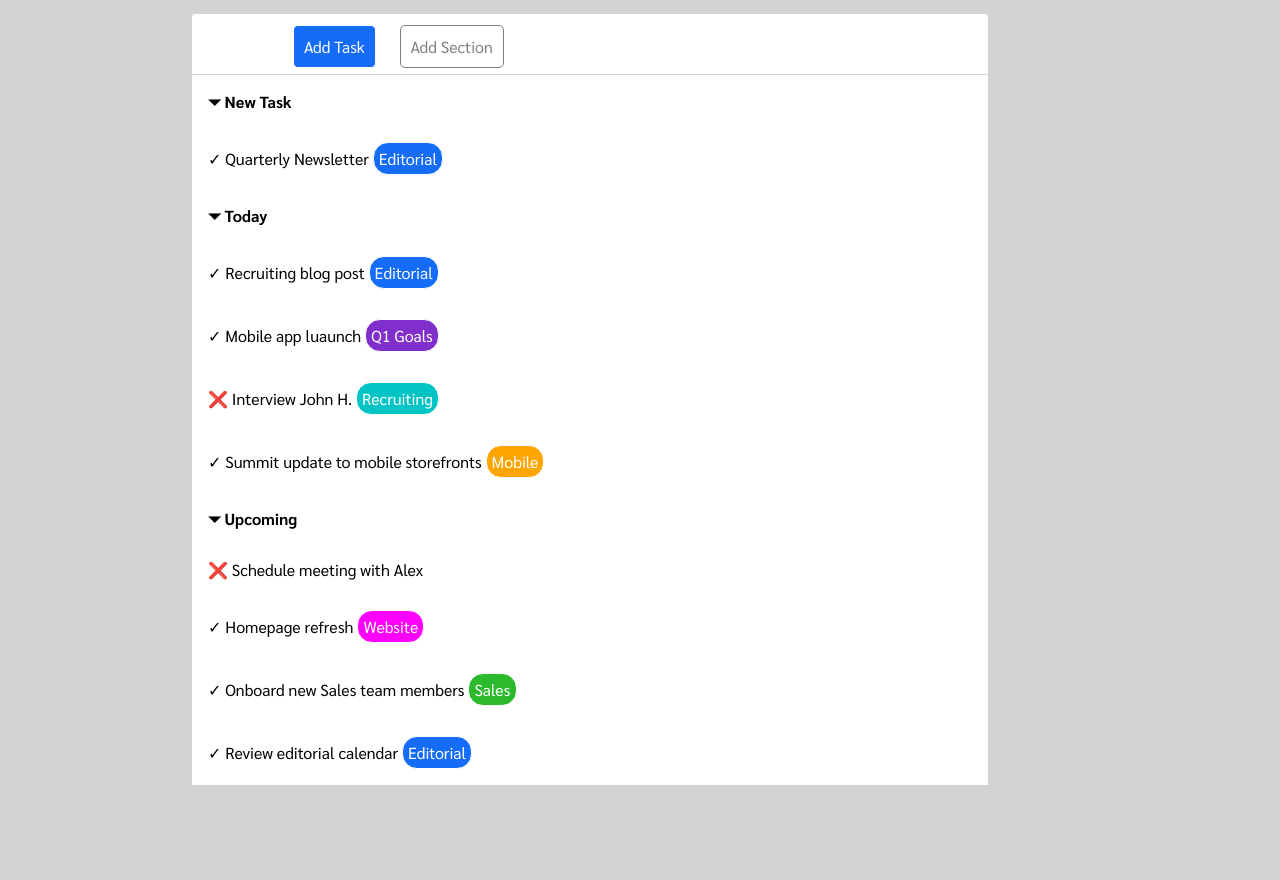
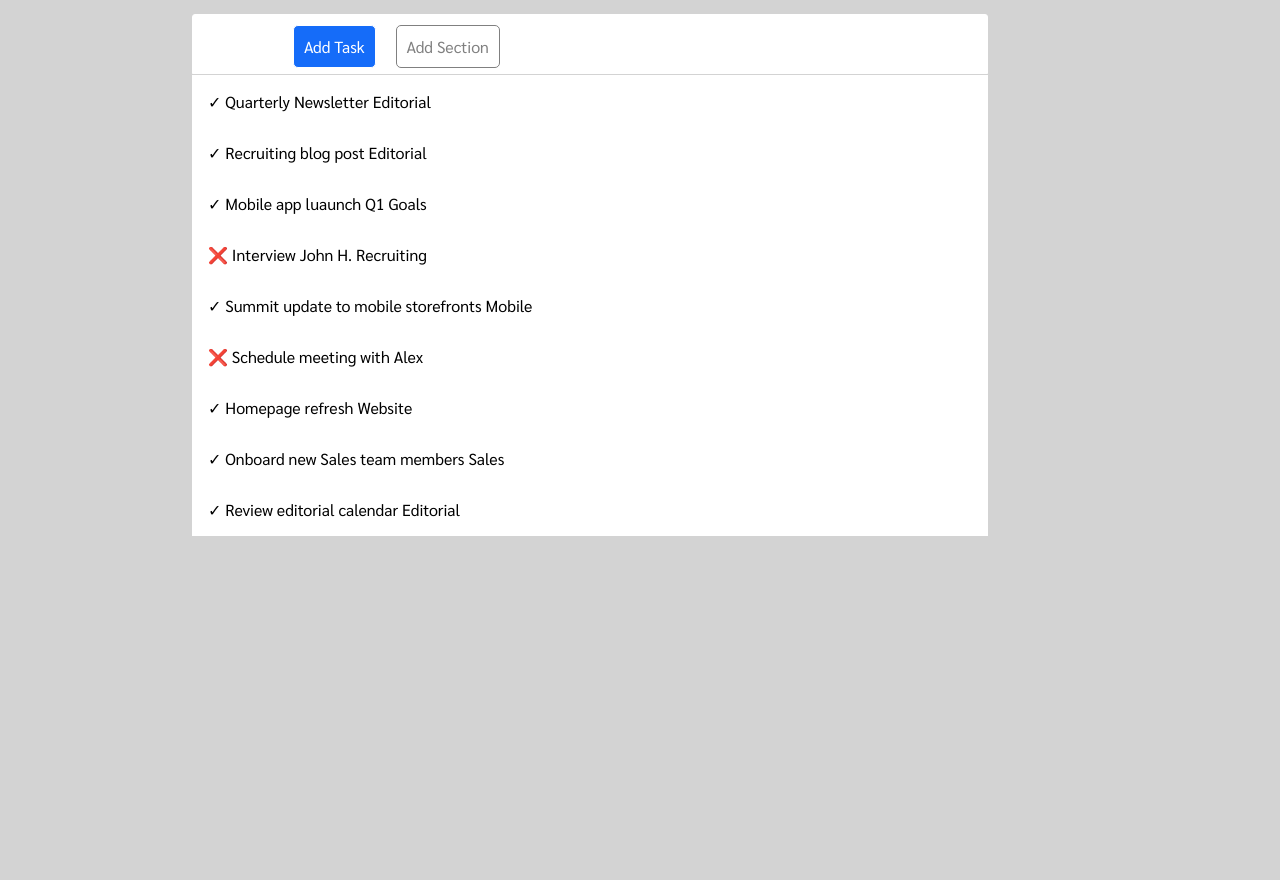
Before and after one commit to antoniozacca/html-css-toboolist, a plain HTML site: page index.html in a window 1280 px wide. Shown: the part 66-946 px from the top of the page. Drawn offline with nearby package versions, Linux system fonts and the light colour scheme.

Commit message:
finish milestone 1

```diff
--- a/index.html
+++ b/index.html
@@ -10,6 +10,8 @@
 <link href="https://fonts.googleapis.com/css2?family=Sarabun:ital,wght@0,100;0,200;0,300;0,400;0,500;0,600;0,700;0,800;1,100;1,200;1,300;1,400;1,500;1,600;1,700;1,800&display=swap" rel="stylesheet">
 </head>
 <body>
+    <div id="app">
+
         <header>
             <img src="./img/Logo.png" alt="logo">
             <h1>Toboolist</h1>
@@ -22,26 +24,17 @@
                 </div>
                 <div class="container2">
                     <ul>
-                    <li><strong class="li-title">&#9207 New Task</strong></li>
-                    <li>&check; Quarterly Newsletter <span class="color-blue">Editorial</span></li>
-                </ul>
-                <ul>
-                    <li><strong class="li-title">&#9207 Today</strong></li>
-                    <li>&check; Recruiting blog post <span class="color-blue">Editorial</span></li>
-                    <li>&check; Mobile app luaunch <span class="color-purple">Q1 Goals</span></li>
-                    <li>&#10060 Interview John H. <span class="color-lightgreen">Recruiting</span></li>
-                    <li>&check; Summit update to mobile storefronts <span class="color-orange">Mobile</span></li>
-                </ul>
-                <ul>
-                    <li><strong class="li-title">&#9207 Upcoming</strong></li>
-                    <li>&#10060 Schedule meeting with Alex</li>
-                    <li>&check; Homepage refresh <span class="color-fuxia">Website</span></li>
-                    <li>&check; Onboard new Sales team members <span class="color-green">Sales</span></li>
-                    <li>&check; Review editorial calendar <span class="color-blue">Editorial</span></li>
+                        <li  v-for="(dati, index) in todo" :key="index">
+                            <span v-if="dati.done === true">&check;</span>
+                            <span v-else="dati.done === false">&#10060</span>
+                             {{ dati.text }} {{ dati.fonte }}</li>
                     </ul>
                 </div>
             </div>
 
         </main>
+    </div>
+    <script src="https://unpkg.com/vue@3/dist/vue.global.js"></script>
+    <script src="./js/main.js"></script>
 </body>
 </html>
--- /dev/null
+++ b/js/main.js
@@ -0,0 +1,64 @@
+const { createApp } = Vue;
+createApp({
+    data() {
+        return {
+            todo: [
+                {
+                   text:  "Quarterly Newsletter",
+                   done: true,
+                   fonte: "Editorial"
+                },
+                {
+                    text:  "Recruiting blog post",
+                    done: true,
+                    fonte: "Editorial"
+                 },
+                 {
+                    text:  "Mobile app luaunch",
+                    done: true,
+                    fonte: "Q1 Goals"
+                 },
+                 {
+                    text:  "Interview John H.",
+                    done: false,
+                    fonte: "Recruiting"
+                 },
+                 {
+                    text:  "Summit update to mobile storefronts",
+                    done: true,
+                    fonte: "Mobile"
+                 },
+                 {
+                    text:  "Schedule meeting with Alex",
+                    done: false,
+                 },
+                 {
+                    text:  "Homepage refresh",
+                    done: true,
+                    fonte: "Website"
+                 },
+                 {
+                    text:  "Onboard new Sales team members",
+                    done: true,
+                    fonte: "Sales"
+                 },
+                 {
+                    text:  "Review editorial calendar",
+                    done: true,
+                    fonte: "Editorial"
+                 },
+            ],
+            selectedIndex: 0
+        };
+    },
+    methods: {
+        select(index){
+            this.selectedIndex = index;
+        },
+        addClass(dati){
+            return {
+
+            }
+        }
+    }
+}).mount("#app");
```
Lines whose indentation alone changed are shown as unchanged.
